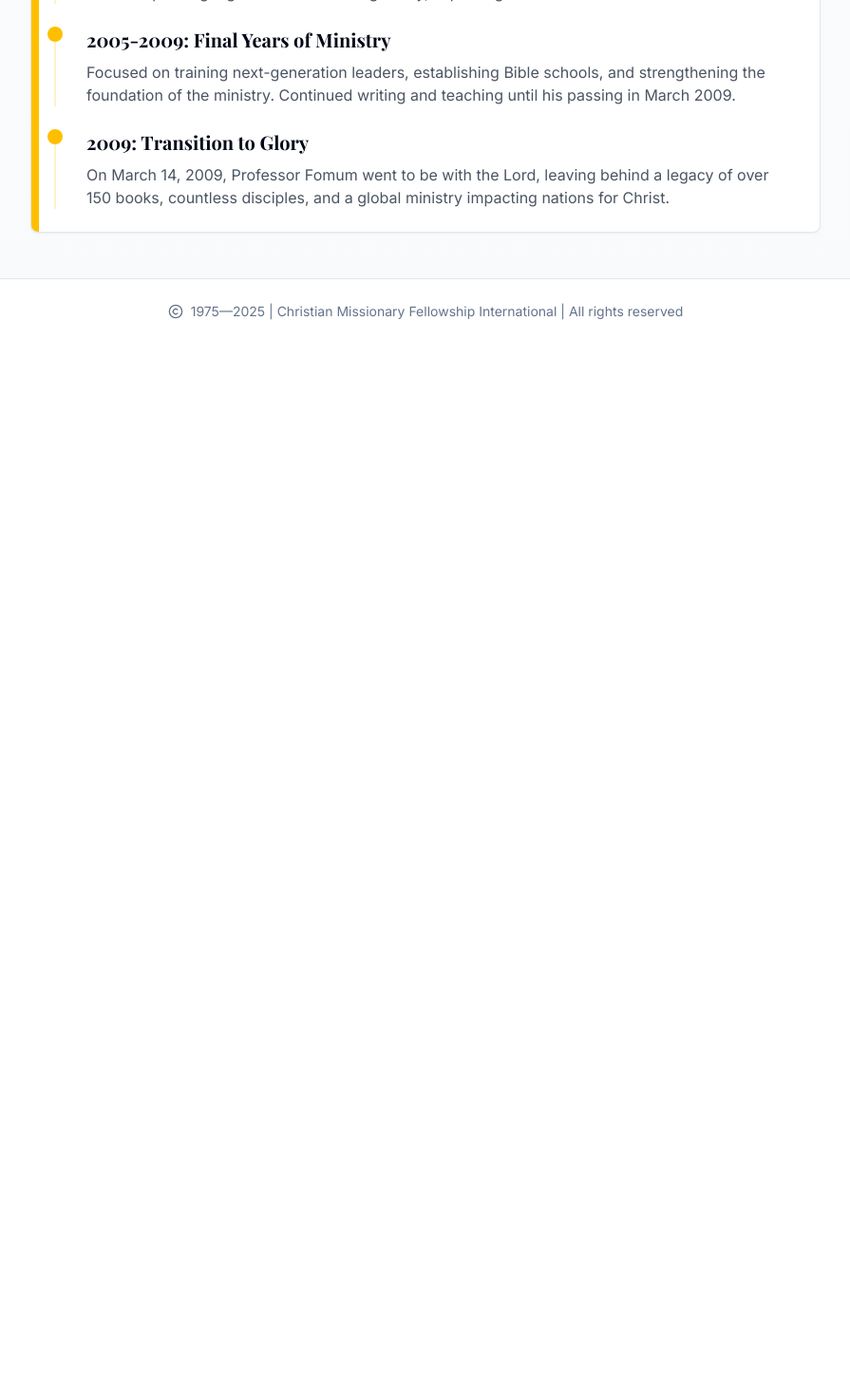
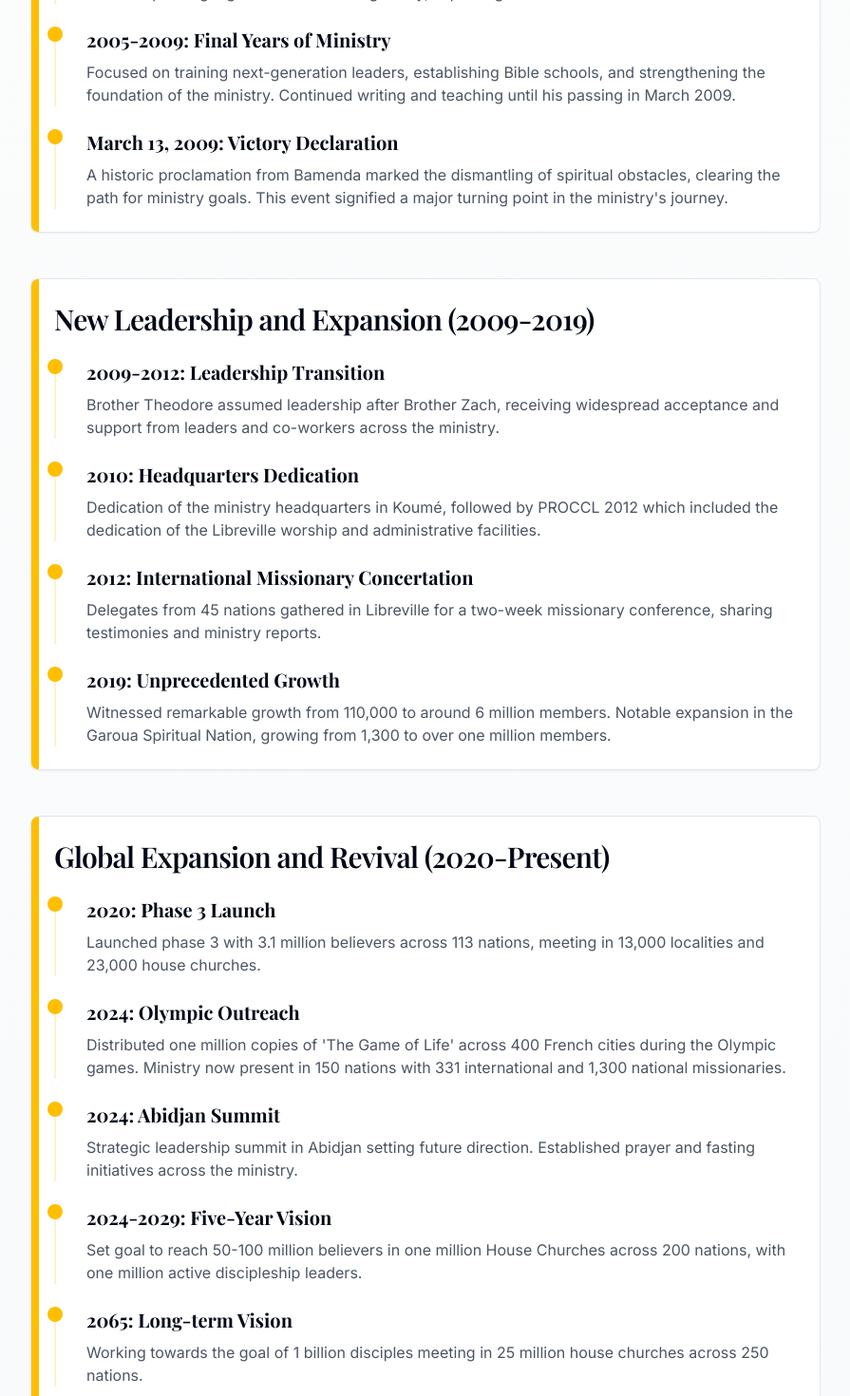
Before and after one commit to CMCI-ORG/cmfi-golden-jubilee-celebration, a React (Vite) app: page /timeline in a window 1280 px wide. Shown: the part 2980-4450 px from the top of the page at 95% size, without its empty margins (192-1087 px from the left). Before the commit the page ends 3342 px from the top, so only its background shows below. Built offline with nearby package versions, Linux system fonts and the light colour scheme.

Commit message:
Update timeline with recent events
Added content to the Timeline page, detailing significant events and milestones from 2009 to the present, including leadership transitions, miraculous occurrences, literature expansion, and growth in ministry outreach.
[skip gpt_engineer]

```diff
--- a/src/pages/Timeline.tsx
+++ b/src/pages/Timeline.tsx
@@ -108,9 +108,64 @@ const Timeline = () => {
           description: "Focused on training next-generation leaders, establishing Bible schools, and strengthening the foundation of the ministry. Continued writing and teaching until his passing in March 2009."
         },
         {
-          year: "2009",
-          title: "Transition to Glory",
-          description: "On March 14, 2009, Professor Fomum went to be with the Lord, leaving behind a legacy of over 150 books, countless disciples, and a global ministry impacting nations for Christ."
+          year: "March 13, 2009",
+          title: "Victory Declaration",
+          description: "A historic proclamation from Bamenda marked the dismantling of spiritual obstacles, clearing the path for ministry goals. This event signified a major turning point in the ministry's journey."
+        }
+      ]
+    },
+    {
+      era: "New Leadership and Expansion (2009-2019)",
+      events: [
+        {
+          year: "2009-2012",
+          title: "Leadership Transition",
+          description: "Brother Theodore assumed leadership after Brother Zach, receiving widespread acceptance and support from leaders and co-workers across the ministry."
+        },
+        {
+          year: "2010",
+          title: "Headquarters Dedication",
+          description: "Dedication of the ministry headquarters in Koumé, followed by PROCCL 2012 which included the dedication of the Libreville worship and administrative facilities."
+        },
+        {
+          year: "2012",
+          title: "International Missionary Concertation",
+          description: "Delegates from 45 nations gathered in Libreville for a two-week missionary conference, sharing testimonies and ministry reports."
+        },
+        {
+          year: "2019",
+          title: "Unprecedented Growth",
+          description: "Witnessed remarkable growth from 110,000 to around 6 million members. Notable expansion in the Garoua Spiritual Nation, growing from 1,300 to over one million members."
+        }
+      ]
+    },
+    {
+      era: "Global Expansion and Revival (2020-Present)",
+      events: [
+        {
+          year: "2020",
+          title: "Phase 3 Launch",
+          description: "Launched phase 3 with 3.1 million believers across 113 nations, meeting in 13,000 localities and 23,000 house churches."
+        },
+        {
+          year: "2024",
+          title: "Olympic Outreach",
+          description: "Distributed one million copies of 'The Game of Life' across 400 French cities during the Olympic games. Ministry now present in 150 nations with 331 international and 1,300 national missionaries."
+        },
+        {
+          year: "2024",
+          title: "Abidjan Summit",
+          description: "Strategic leadership summit in Abidjan setting future direction. Established prayer and fasting initiatives across the ministry."
+        },
+        {
+          year: "2024-2029",
+          title: "Five-Year Vision",
+          description: "Set goal to reach 50-100 million believers in one million House Churches across 200 nations, with one million active discipleship leaders."
+        },
+        {
+          year: "2065",
+          title: "Long-term Vision",
+          description: "Working towards the goal of 1 billion disciples meeting in 25 million house churches across 250 nations."
         }
       ]
     }
```
